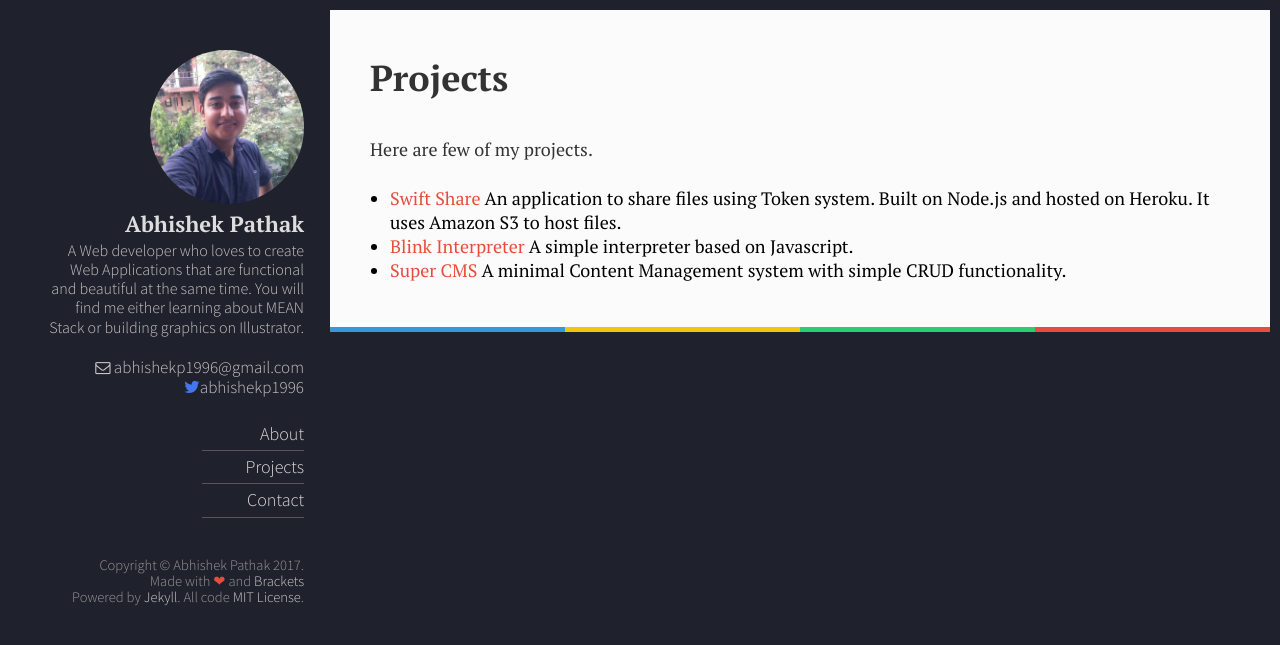
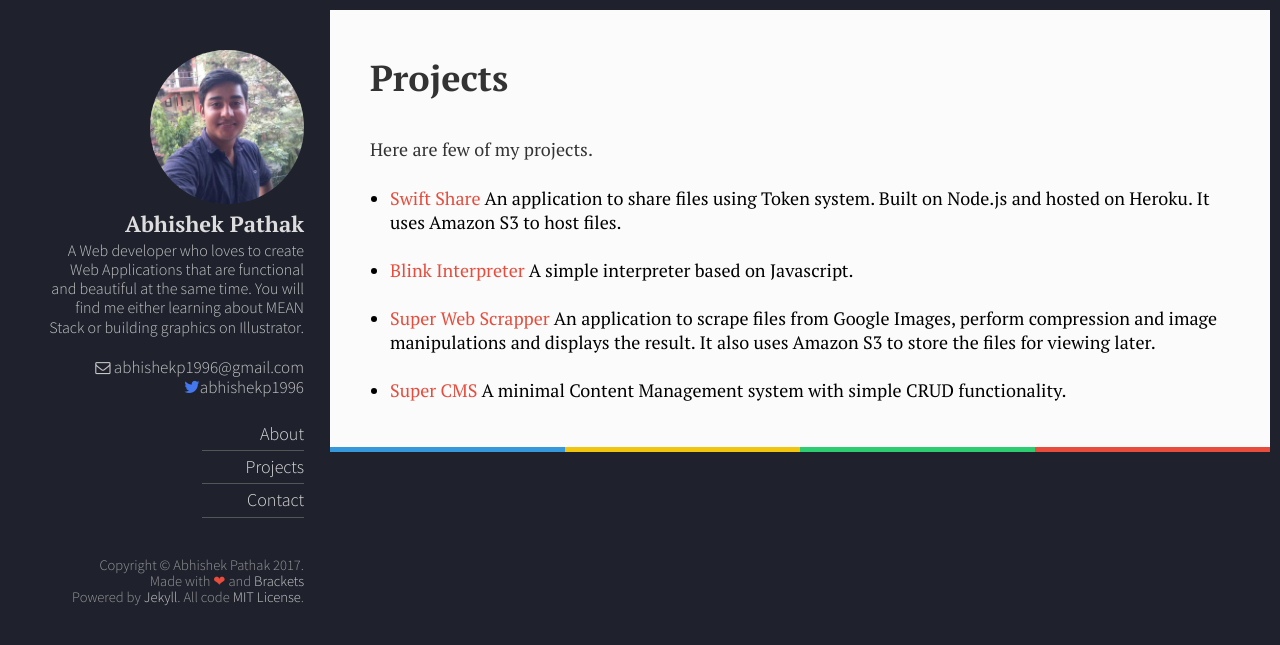
Before and after one commit to abhishekp1996/abhishekp1996.github.io, a Jekyll site: the page built from project.md, in a window 1280 px wide. Shown: the top 645 px of the page. Built offline with Jekyll 4.4.1, drawn with Linux system fonts in a browser that asks for light colours.

Commit message:
Updated Projects

```diff
--- a/project.md
+++ b/project.md
@@ -5,6 +5,7 @@ permalink: /projects/
 ---
 Here are few of my projects.
 
-- [Swift Share](http://swiftshare.in) An application to share files using Token system. Built on Node.js and hosted on Heroku. It uses Amazon S3 to host files.
-- [Blink Interpreter]({{ "/blink/index.html" | relative_url }}) A simple interpreter based on Javascript.
+- [Swift Share](http://swiftshare.in) An application to share files using Token system. Built on Node.js and hosted on Heroku. It uses Amazon S3 to host files. <br><br>
+- [Blink Interpreter]({{ "/blink/index.html" | relative_url }}) A simple interpreter based on Javascript.<br><br>
+- [Super Web Scrapper](http://image-scrapper-pro.herokuapp.com) An application to scrape files from Google Images, perform compression and image manipulations and displays the result. It also uses Amazon S3 to store the files for viewing later.<br><br>
 - [Super CMS](https://github.com/abhishekp1996/super_cms) A minimal Content Management system with simple CRUD functionality.
```
